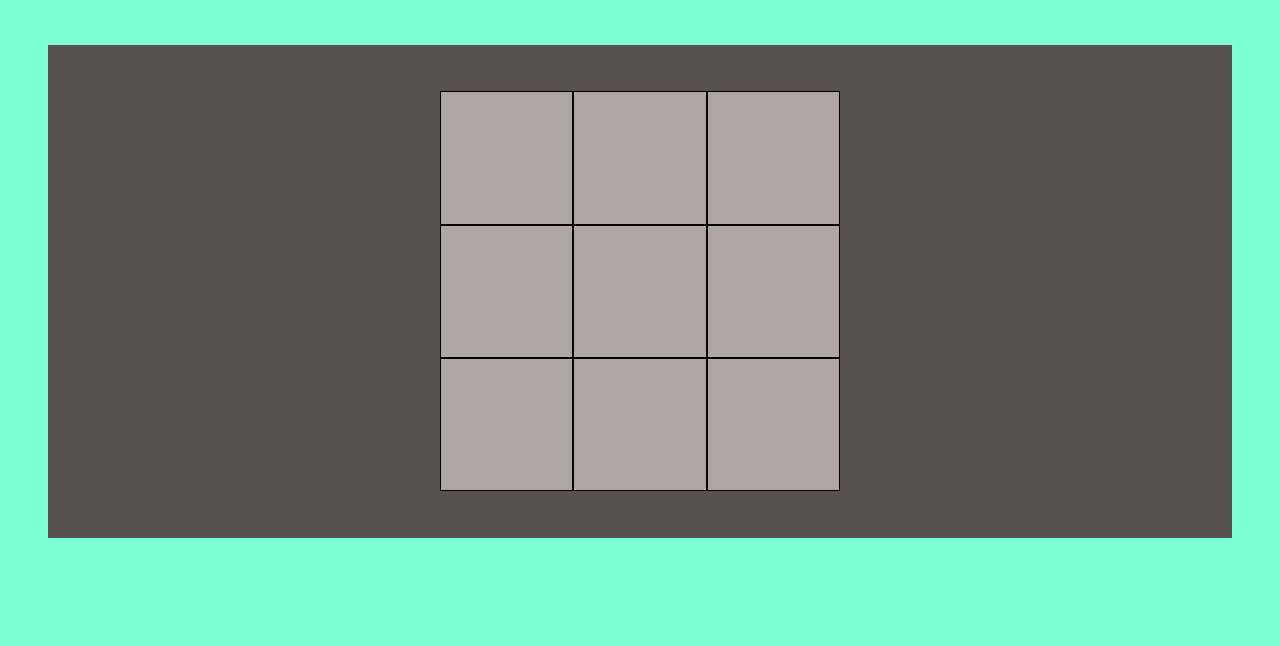
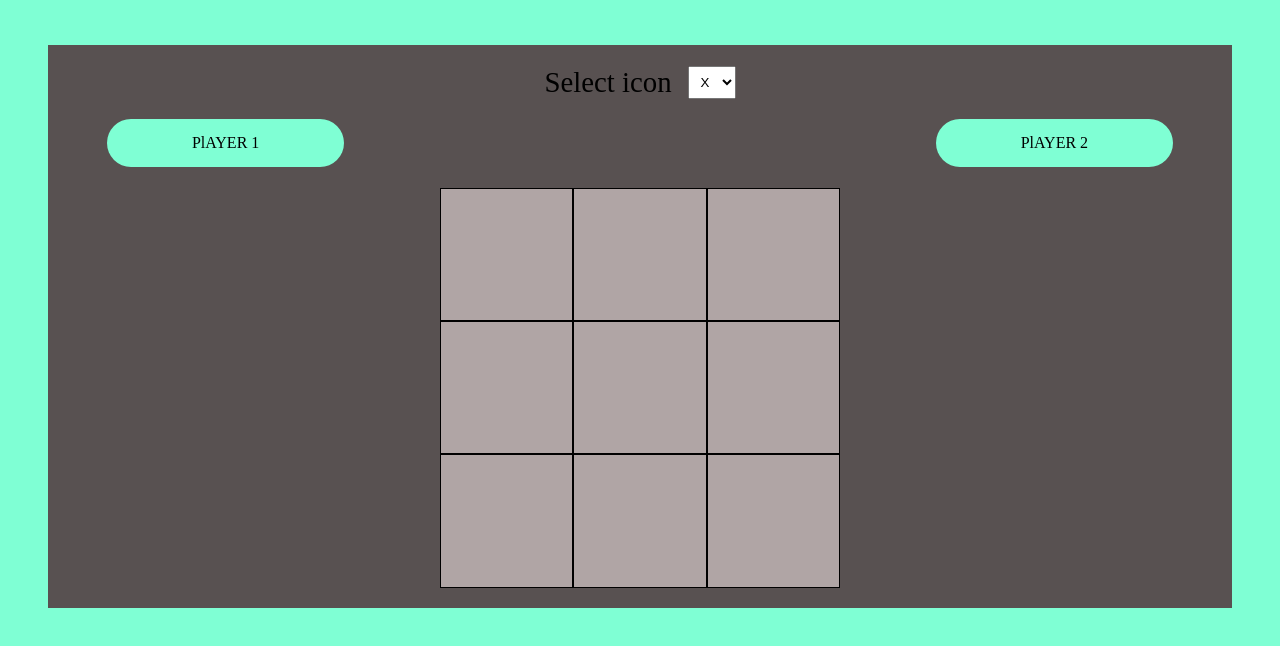
Before and after one commit to Pokdee/Tic-Tac-Toe, a plain HTML site: page index.html in a window 1280 px wide. Shown: the part 88-734 px from the top of the page. Drawn offline with Linux system fonts and the light colour scheme.

Commit message:
implement players ui and icon selector

```diff
--- a/index.html
+++ b/index.html
@@ -13,6 +13,21 @@
       <h1>Tic Tac Toe</h1>
     </header>
     <main class="main">
+      <div class="select_icon">
+        <label for="icon">Select icon</label>
+        <select class="icon" name="icon" id="icon">
+          <option value="X">X</option>
+          <option value="O">O</option>
+        </select>
+      </div>
+      <div class="players">
+        <div class="player">
+          <span class="player_1">PlAYER 1</span>
+        </div>
+        <div class="player">
+          <span class="player_2">PlAYER 2</span>
+        </div>
+      </div>
       <div class="board">
         <div class="cell" id="0">
           <div></div>
--- a/script.js
+++ b/script.js
@@ -1,10 +1,12 @@
 "use Strict";
 
 const board = document.querySelector(".board");
+const icon = document.querySelector(".icon");
+console.log(icon);
+const gameboard = [...Array(9)].map((x) => " ");
 
-const createBoard = () => {
-  const gameboard = [...Array(9)].map((x) => " ");
-  const displayBoard = function () {
+const game = () => {
+  const display = function () {
     const arr = this.gameboard;
     for (let i = 0; i < 3; i++) {
       console.log(arr[i], arr[i + 1], arr[i + 2]);
@@ -17,15 +19,9 @@ const createBoard = () => {
     console.log(gameboard);
   };
 
-  return { gameboard, displayBoard, clicker };
+  return { display, clicker };
 };
 
-const createplayer = (name) => {
-  return { name };
-};
+const Board = game();
 
-const playerOne = createplayer("player_1");
-const playerTwo = createplayer("player_2");
-
-const Gameboard = createBoard();
-board.addEventListener("click", (e) => Gameboard.clicker(e));
+board.addEventListener("click", (e) => Board.clicker(e));
--- a/style.css
+++ b/style.css
@@ -23,14 +23,46 @@ body {
 
 .main {
   width: 100%;
-  height: 70%;
+  height: 80%;
   background-color: rgb(88, 81, 81);
   display: flex;
+  align-items: center;
+  justify-content: space-evenly;
+  flex-direction: column;
 }
+.select_icon {
+  font-size: 1.8rem;
+  display: flex;
+  align-items: center;
+  justify-content: center;
+  gap: 1rem;
+}
+.icon {
+  height: 100%;
+  width: 3rem;
+  text-indent: 0.5rem;
+}
+.players {
+  width: 100%;
+  height: 3rem;
+  display: flex;
+  align-items: center;
+  justify-content: center;
+  gap: 50%;
+}
+.player {
+  background-color: aquamarine;
+  width: 20%;
+  height: 100%;
+  display: flex;
+  align-items: center;
+  justify-content: center;
+  border-radius: 2rem;
+}
+
 .board {
   width: 25rem;
   height: 25rem;
-  margin: auto;
   background-color: rgb(176, 165, 165);
   display: grid;
   grid-template-columns: repeat(3, 1fr);
```
